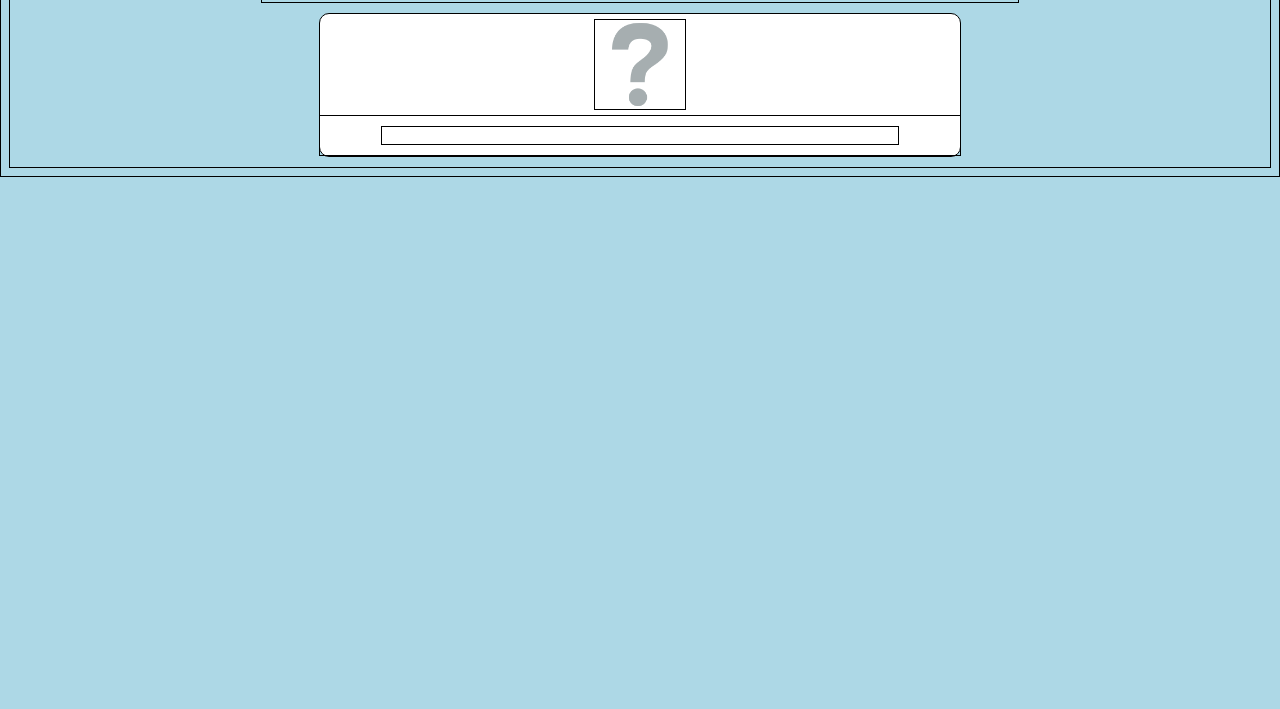
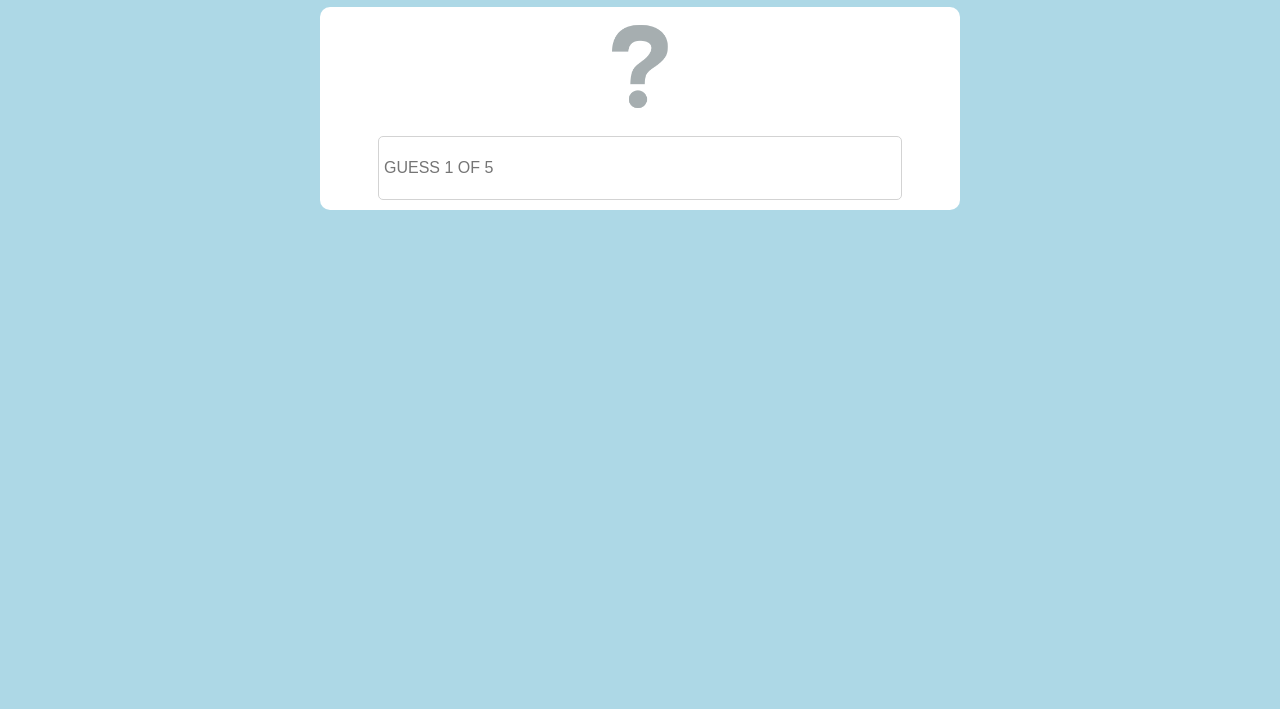
Before and after one commit to astoneham1/breakle, a website: page index.html in a window 1280 px wide. Shown: the part 91-800 px from the top of the page. Drawn offline with Linux system fonts and the light colour scheme.

Commit message:
Enhance styling for input and image elements; add placeholder for guess input

```diff
--- a/assets/css/style.css
+++ b/assets/css/style.css
@@ -1,6 +1,6 @@
-* {
-    border: 1px solid black;
-}
+/** {*/
+/*    border: 1px solid black;*/
+/*}*/
 
 body {
     font-family: 'Clear Sans', 'Helvetica Neue', Arial, sans-serif;
@@ -26,6 +26,7 @@ body {
 }
 
 #character-container img {
+    padding: 10px;
     width: 30%;
     margin: 5px auto;
     max-width: 7vw;
@@ -40,5 +41,10 @@ body {
 
 #guess-container input {
     margin: 10px;
+    padding: 5px;
     width: 80%;
+    height: 4vw;
+    border-radius: 5px;
+    border: 1px solid lightgray;
+    font-size: 1rem;
 }
--- a/index.html
+++ b/index.html
@@ -12,7 +12,7 @@
     <div id="character-container">
         <img src="assets/images/question.png" alt="Breakle">
         <div id="guess-container">
-            <input type="text" id="guess">
+            <input type="text" id="guess" placeholder="GUESS 1 OF 5">
         </div>
     </div>
 </body>
```
